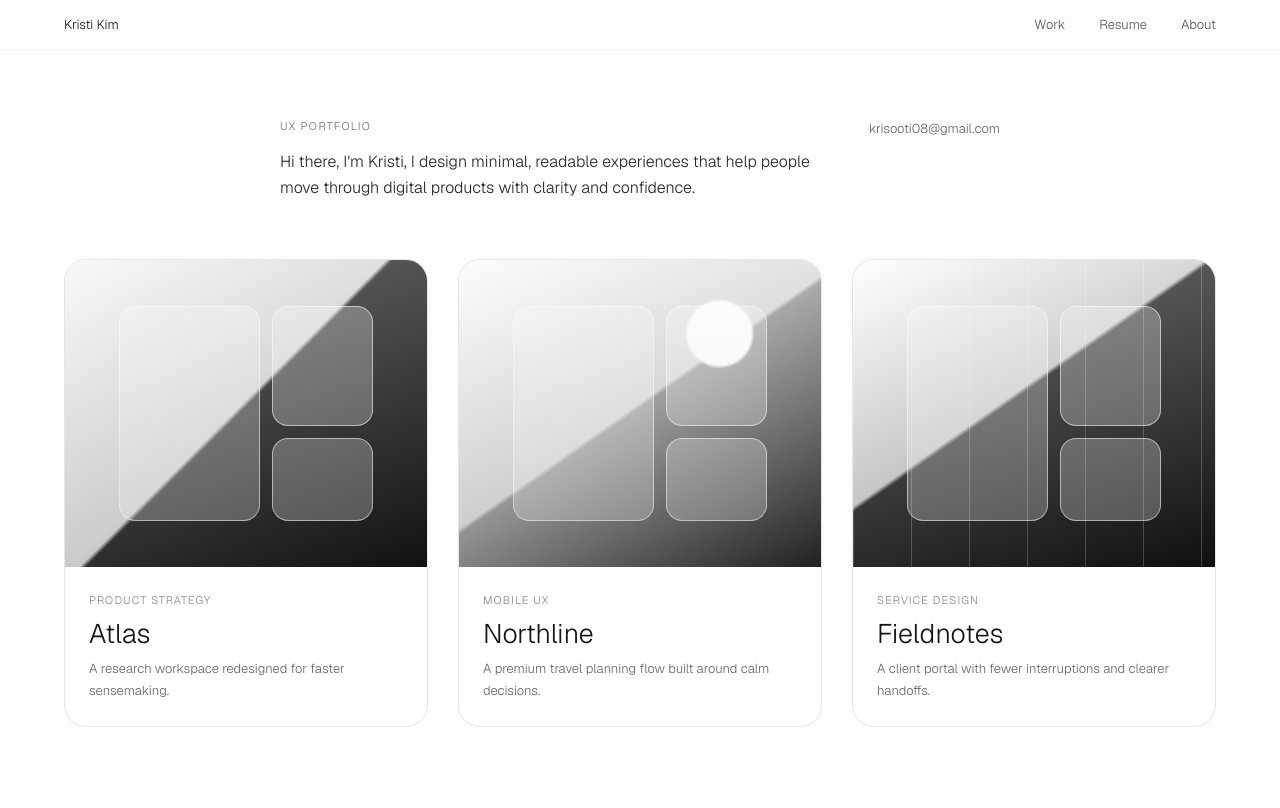
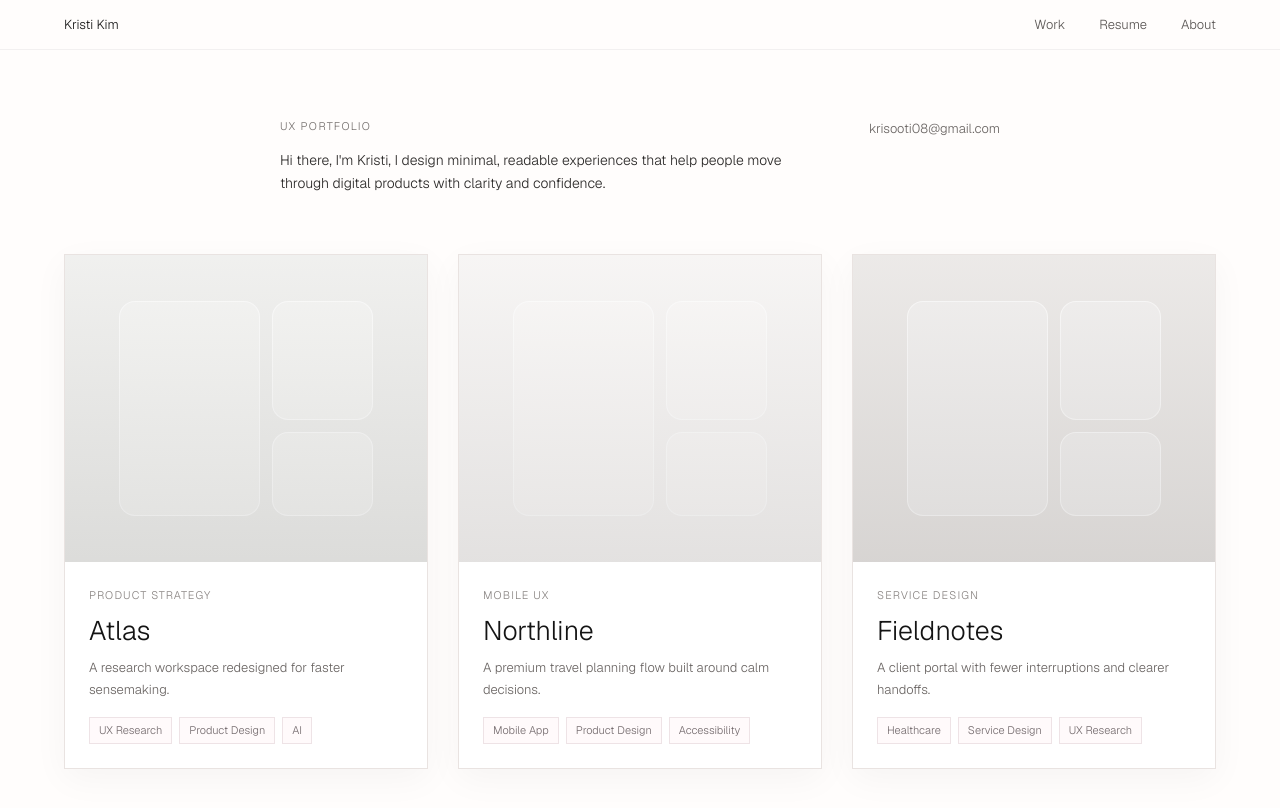
Before and after one commit to krisooti/Portfolio, a Next.js app: page / in a window 1280 px wide. Shown: the top 808 px of the page. Built offline with nearby package versions, Linux system fonts and the light colour scheme.

Commit message:
Refine editorial project cards

```diff
--- a/app/globals.css
+++ b/app/globals.css
@@ -122,9 +122,9 @@ a {
   margin: 0;
   max-width: 560px;
   color: #2b2928;
-  font-size: 16px;
+  font-size: 14px;
   font-weight: 300;
-  line-height: 1.65;
+  line-height: 1.7;
 }
 
 .intro-email {
@@ -150,17 +150,20 @@ a {
 .project-card {
   overflow: hidden;
   border: 1px solid var(--line);
-  border-radius: 22px;
+  border-radius: 0;
   background: #ffffff;
+  box-shadow: 0 10px 34px rgba(17, 17, 17, 0.04);
   transition:
     border-color 240ms ease,
     background-color 240ms ease,
+    box-shadow 240ms ease,
     transform 240ms ease;
 }
 
 .project-card:hover {
   border-color: var(--pink);
   background: var(--pink-soft);
+  box-shadow: 0 16px 42px rgba(17, 17, 17, 0.07);
   transform: translateY(-5px);
 }
 
@@ -169,6 +172,7 @@ a {
   overflow: hidden;
   aspect-ratio: 1.18 / 1;
   background: #eeeeee;
+  transition: transform 520ms ease;
 }
 
 .project-image::before {
@@ -177,10 +181,6 @@ a {
   background: linear-gradient(180deg, rgba(255, 255, 255, 0.18), rgba(17, 17, 17, 0.08));
   content: "";
   z-index: 1;
-}
-
-.project-card:hover .project-image {
-  transform: none;
 }
 
 .image-system {
@@ -197,6 +197,10 @@ a {
   transform: scale(1.035);
 }
 
+.project-card:hover .project-image {
+  transform: scale(1.015);
+}
+
 .image-system span {
   border: 1px solid rgba(255, 255, 255, 0.58);
   border-radius: 16px;
@@ -208,25 +212,20 @@ a {
 }
 
 .visual-atlas {
-  background:
-    linear-gradient(135deg, #f7f7f7 0%, #d9d9d9 48%, #2f2f2f 49%, #111111 100%);
+  background: #ededeb;
 }
 
 .visual-northline {
-  background:
-    radial-gradient(circle at 72% 24%, #ffffff 0 9%, transparent 10%),
-    linear-gradient(145deg, #fcfcfc 0%, #dbdbdb 48%, #9a9a9a 49%, #222222 100%);
+  background: #f5f3f2;
 }
 
 .visual-fieldnotes {
-  background:
-    repeating-linear-gradient(90deg, rgba(255, 255, 255, 0.22) 0 1px, transparent 1px 58px),
-    linear-gradient(145deg, #ffffff 0%, #cfcfcf 44%, #323232 45%, #0f0f0f 100%);
+  background: #e8e5e3;
 }
 
 .project-meta {
   display: grid;
-  gap: 10px;
+  gap: 12px;
   padding: 24px;
 }
 
@@ -257,6 +256,33 @@ a {
   font-weight: 300;
   letter-spacing: 0;
   line-height: 1.05;
+}
+
+.project-tags {
+  display: flex;
+  flex-wrap: wrap;
+  gap: 7px;
+  padding-top: 4px;
+}
+
+.project-tags span {
+  border: 1px solid #eee3e6;
+  background: #fffafb;
+  color: #746b6e;
+  font-size: 11px;
+  font-weight: 300;
+  line-height: 1;
+  padding: 7px 9px;
+  transition:
+    border-color 240ms ease,
+    background-color 240ms ease,
+    color 240ms ease;
+}
+
+.project-card:hover .project-tags span {
+  border-color: var(--pink);
+  background: #ffffff;
+  color: #4a4245;
 }
 
 .about-section,
--- a/app/page.tsx
+++ b/app/page.tsx
@@ -56,6 +56,11 @@ export default function Home() {
                 <p>{project.category}</p>
                 <h2>{project.title}</h2>
                 <p>{project.summary}</p>
+                <div className="project-tags" aria-label={`${project.title} keywords`}>
+                  {project.tags.map((tag) => (
+                    <span key={tag}>{tag}</span>
+                  ))}
+                </div>
               </div>
             </Link>
           ))}
--- a/app/projects.ts
+++ b/app/projects.ts
@@ -10,6 +10,7 @@ export type Project = {
   approach: string;
   outcome: string;
   details: string[];
+  tags: string[];
 };
 
 export const projects: Project[] = [
@@ -29,6 +30,7 @@ export const projects: Project[] = [
     outcome:
       "The final direction feels quieter, faster, and more legible, with a clearer path from observation to recommendation.",
     details: ["Research systems", "Information architecture", "UX writing"],
+    tags: ["UX Research", "Product Design", "AI"],
   },
   {
     slug: "northline",
@@ -46,6 +48,7 @@ export const projects: Project[] = [
     outcome:
       "The concept turns a scattered planning process into a calm sequence of choices with visual rhythm and strong hierarchy.",
     details: ["Mobile flows", "Interaction design", "Prototype"],
+    tags: ["Mobile App", "Product Design", "Accessibility"],
   },
   {
     slug: "fieldnotes",
@@ -63,6 +66,7 @@ export const projects: Project[] = [
     outcome:
       "The result creates a calmer operating rhythm for both the client and the delivery team.",
     details: ["Service blueprint", "Portal UX", "Design system"],
+    tags: ["Healthcare", "Service Design", "UX Research"],
   },
 ];
 
```
Also changed, not shown: 1 other file (tests, documents, lock files or other folders).
